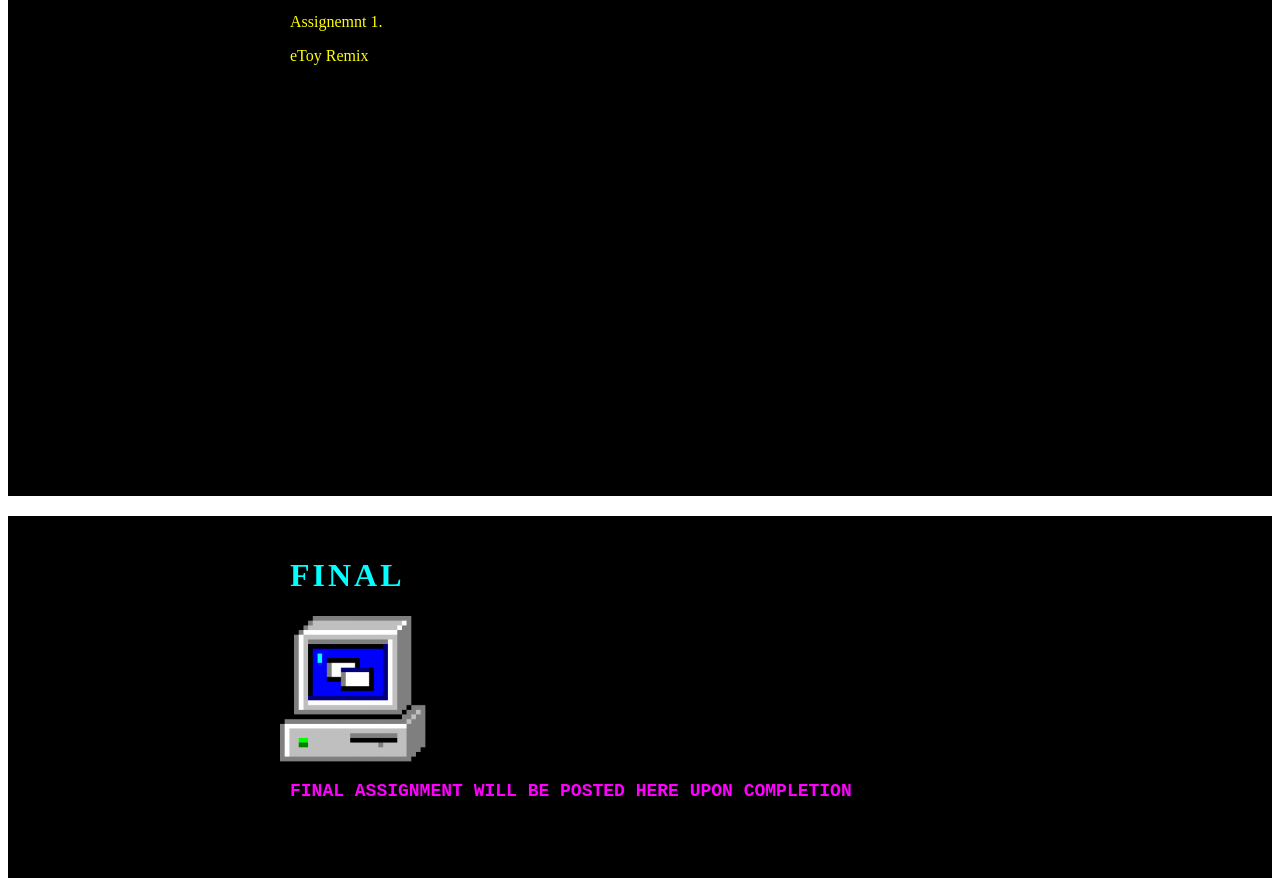
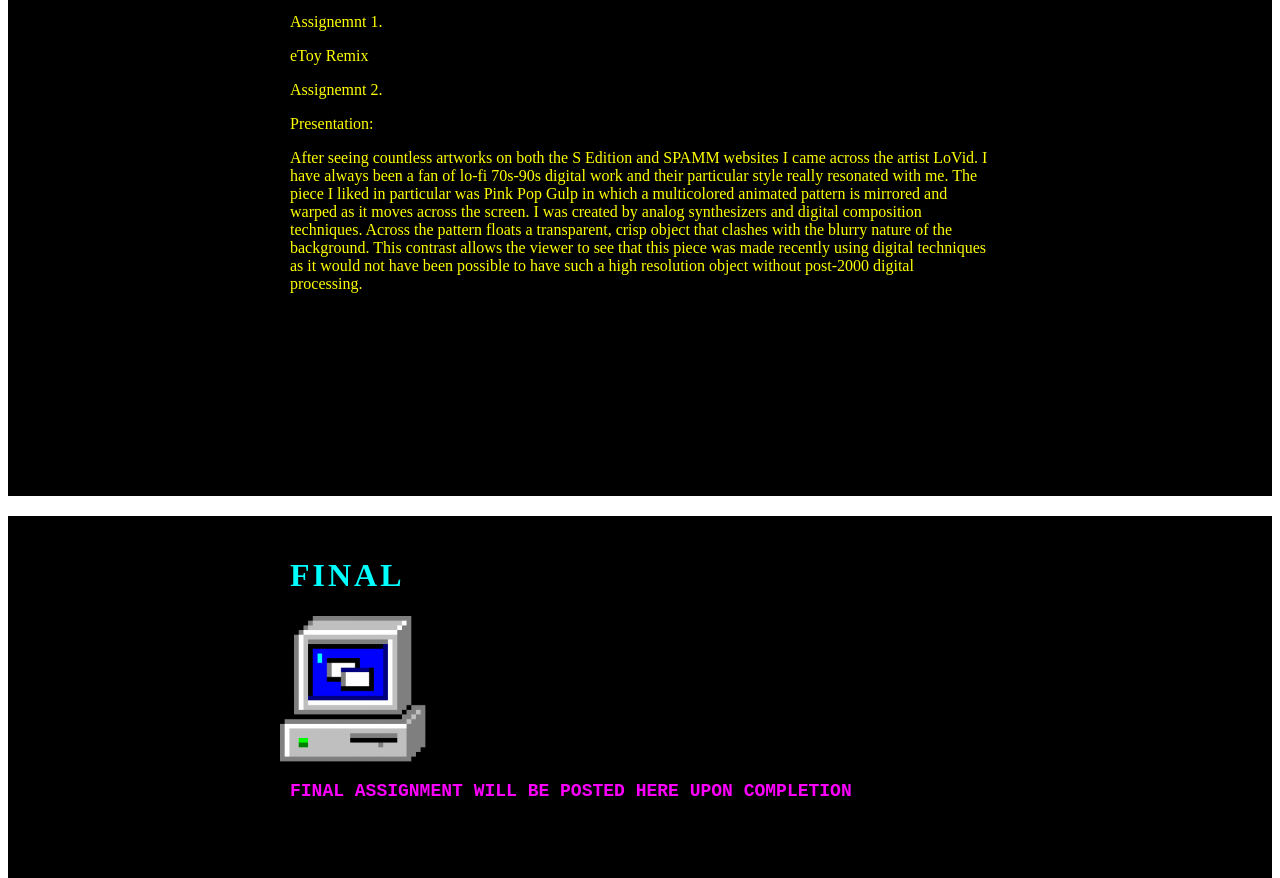
Before and after one commit to MrJackio/MrJackio.github.io, a plain HTML site: page index.html in a window 1280 px wide. Shown: the part 1916-2794 px from the top of the page. Drawn offline with Linux system fonts and the light colour scheme.

Commit message:
Testing paragraph

```diff
--- a/index.html
+++ b/index.html
@@ -70,6 +70,9 @@
     <div class="article">
       <p>Assignemnt 1.</p>
       <p>eToy Remix</p>
+      <p>Assignemnt 2.</p>
+      <p>Presentation:</p>
+      <p>After seeing countless artworks on both the S Edition and SPAMM websites I came across the artist LoVid. I have always been a fan of lo-fi 70s-90s digital work and their particular style really resonated with me. The piece I liked in particular was Pink Pop Gulp in which a multicolored animated pattern is mirrored and warped as it moves across the screen. I was created by analog synthesizers and digital composition techniques. Across the pattern floats a transparent, crisp object that clashes with the blurry nature of the background. This contrast allows the viewer to see that this piece was made recently using digital techniques as it would not have been possible to have such a high resolution object without post-2000 digital processing.</p>
     </div>
   </div>
   </body>
```
